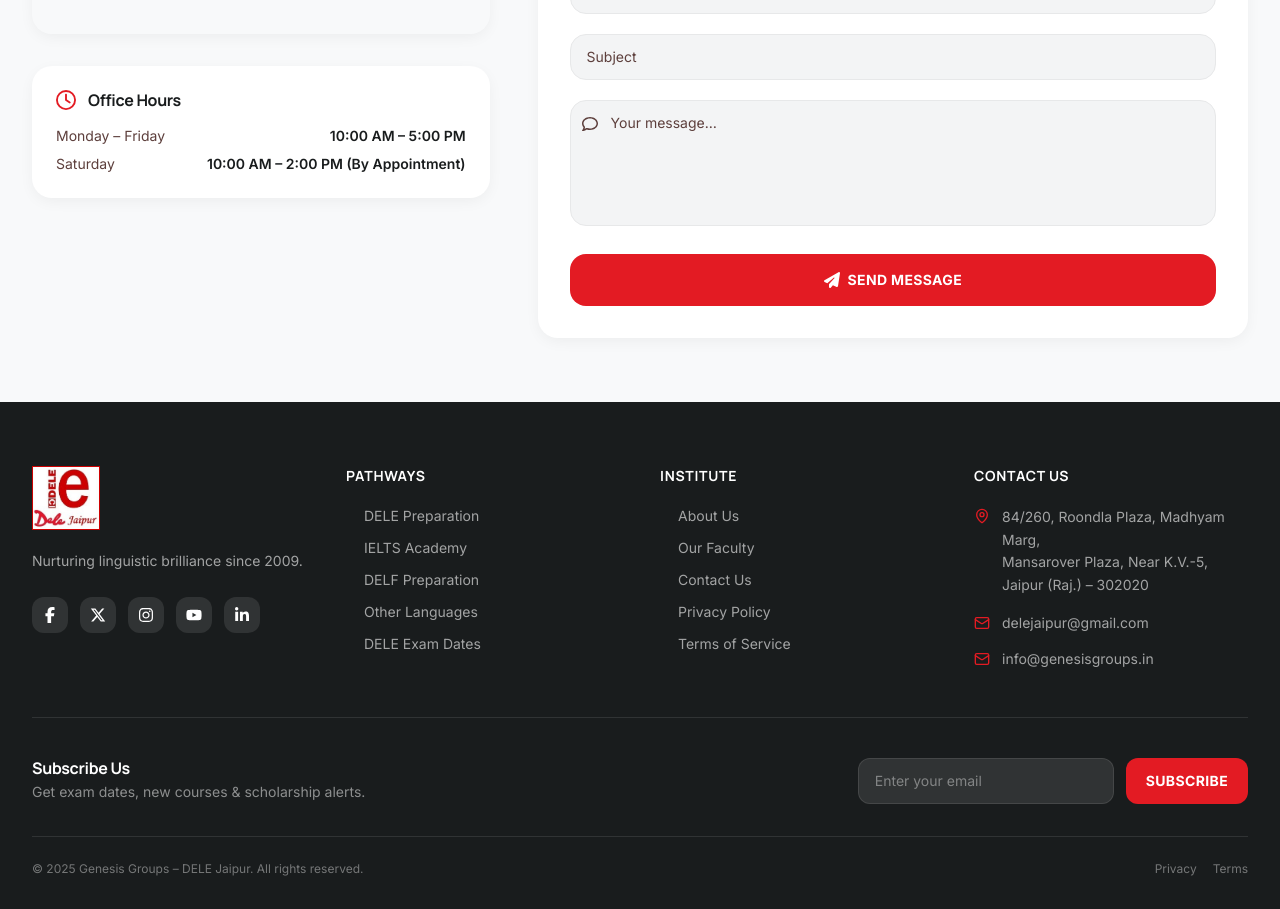
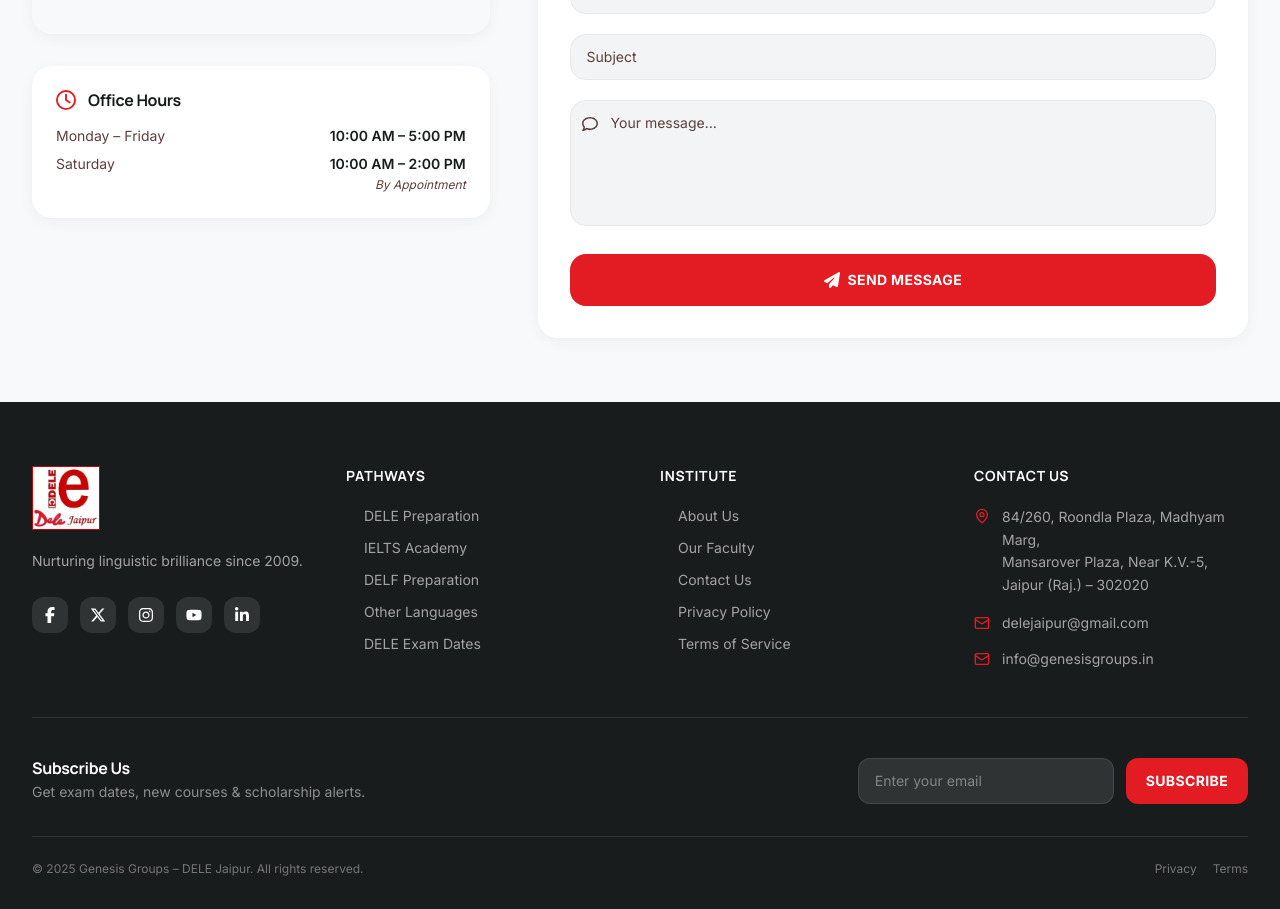
Before and after one commit to delejaipurofficial/DeleJaipur-, a React (Create React App) app: page /contact in a window 1280 px wide. Shown: the part 1297-2206 px from the top of the page. Built offline with nearby package versions, Linux system fonts and the light colour scheme; no server answers; grey boxes are pictures that could not be loaded; the HTML template or start-up script is replaced by a standard one.

Commit message:
Fix Saturday timing layout: move By Appointment to new line for symmetry

```diff
--- a/src/pages/Contact.jsx
+++ b/src/pages/Contact.jsx
@@ -201,15 +201,17 @@ export default function Contact() {
                 <h3 className="font-display font-bold text-onSurface">Office Hours</h3>
               </div>
               <div className="space-y-2 text-sm">
-                {[
-                  ['Monday – Friday', '10:00 AM – 5:00 PM'],
-                  ['Saturday', '10:00 AM – 2:00 PM (By Appointment)'],
-                ].map(([day, time]) => (
-                  <div key={day} className="flex justify-between">
-                    <span className="text-onSurfaceVariant">{day}</span>
-                    <span className="font-semibold text-onSurface">{time}</span>
+                <div className="flex justify-between">
+                  <span className="text-onSurfaceVariant">Monday – Friday</span>
+                  <span className="font-semibold text-onSurface">10:00 AM – 5:00 PM</span>
+                </div>
+                <div className="flex justify-between items-start">
+                  <span className="text-onSurfaceVariant">Saturday</span>
+                  <div className="text-right">
+                    <span className="font-semibold text-onSurface block">10:00 AM – 2:00 PM</span>
+                    <span className="text-onSurfaceVariant italic text-xs">By Appointment</span>
                   </div>
-                ))}
+                </div>
               </div>
             </div>
           </div>
```
